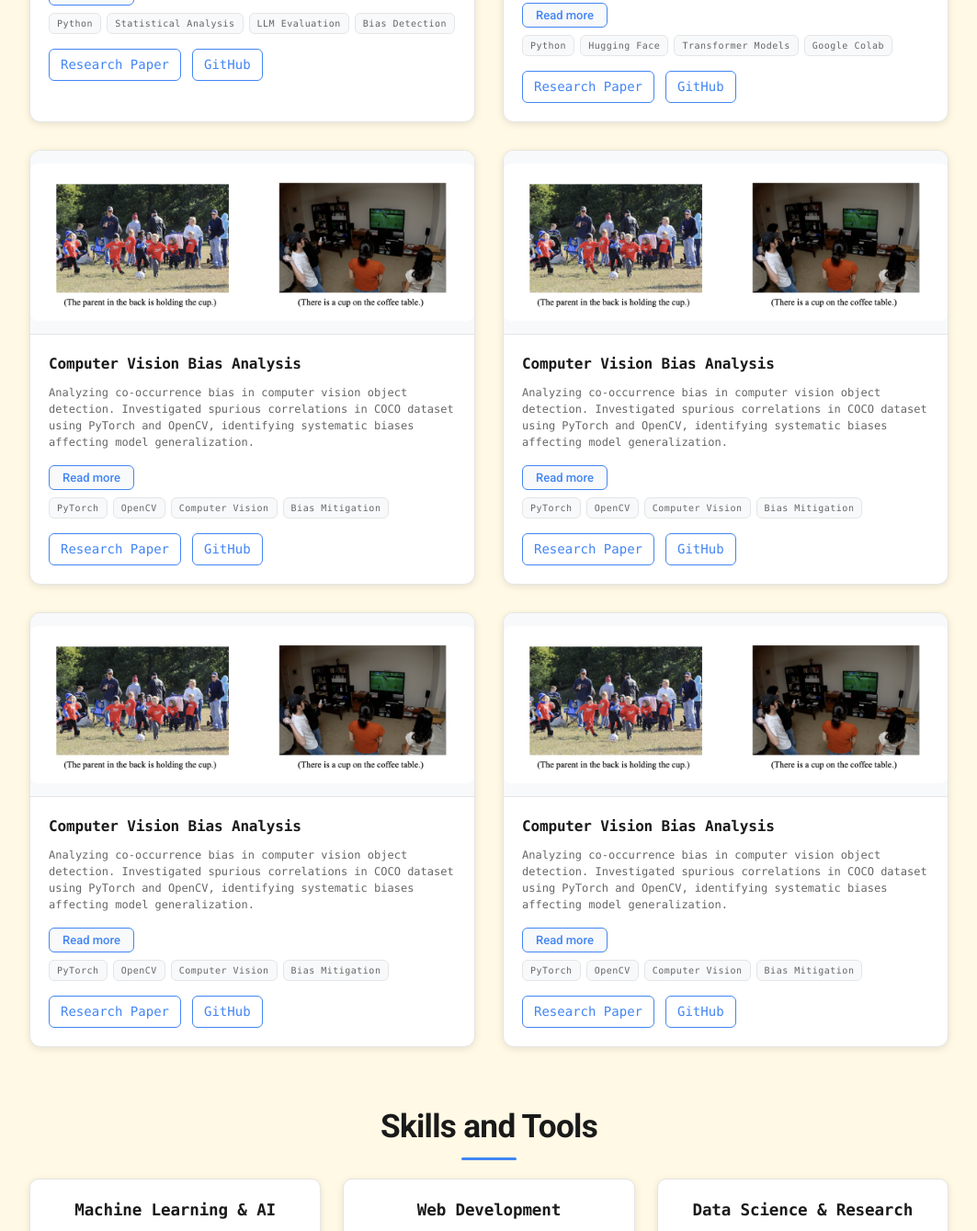
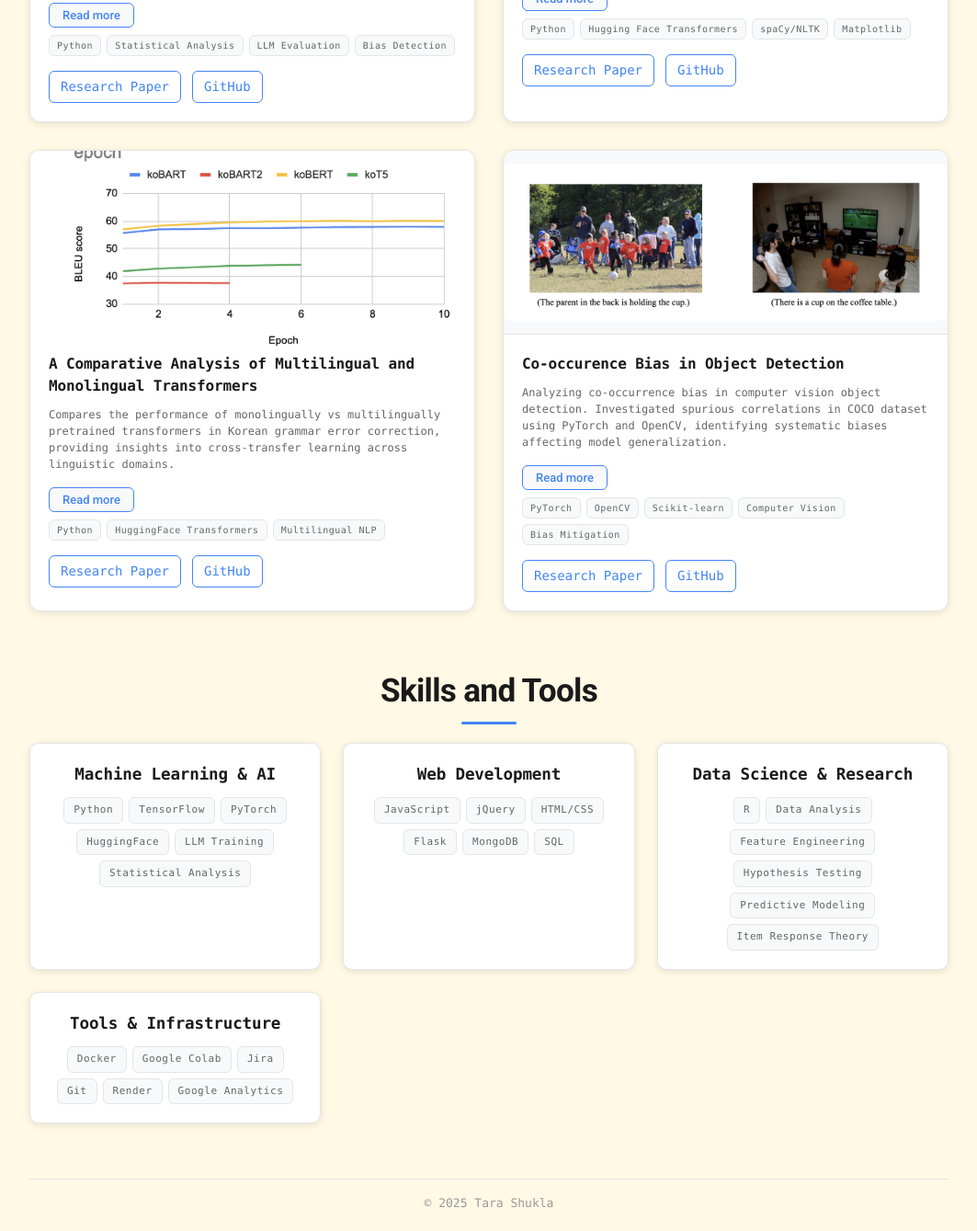
Before and after one commit to tara-shukla/tara-shukla.github.io, a plain HTML site: page index.html in a window 1280 px wide. Shown: the part 3075-4414 px from the top of the page at 92% size, without its empty margins (108-1171 px from the left). Drawn offline with Linux system fonts and the light colour scheme.

Commit message:
alkfjlksdj

```diff
--- a/index.html
+++ b/index.html
@@ -270,6 +270,7 @@
                         <button class="read-more-btn" onclick="toggleReadMore(this)">Read more</button>
                         <div class="project-more" style="display:none;">
                             <i>LLMs exhibit severe ordering bias when trained on directional facts, e.g. they can answer, “A is B” but fail at the equivalent “B is A.” This is called the reversal curse– model biases in bidirectional knowledge retrieval. </i>
+                            <br>
                             <p>
                             We reproduced and extended the reversal curse of <a href="https://arxiv.org/abs/2309.12288">Burglund, et.al </a> through using synthetic fact datasets and developing various solutions for improving bidirectional knowledge encoding. We designed two data augmentation pipelines: chain-of-thought reasoning prompts that create causal/deductive inference chains, and negation-based contrastive examples that teach models to reject incorrect mappings. We implemented a symmetric contrastive loss function using an InfoNCE objective to align embeddings of fact pairs with their reversed counterparts during fine-tuning.
 
@@ -285,24 +286,28 @@
                             <span class="tech-tag">PyTorch</span>
                         </div>
                         <div class="project-links">
-                            <a href="src/rev_curse/rev_curse.pdf" class="project-link">Research Paper</a>
-                            <a href="https://github.com/tara-shukla/reversal_curse" class="project-link">GitHub</a>
+                            <a href="src/rev_curse/rev_curse.pdf" target="_blank" class="project-link">Research Paper</a>
+                            <a href="https://github.com/tara-shukla/reversal_curse" target="_blank" class="project-link">GitHub</a>
                         </div>
                     </div>
                 </div>
 
                 <div class="project-card">
                     <div class="project-image">
-                        <div class="project-placeholder">🤖</div>
+                        <img src="src/llm_demo/llm_demo.png" alt="co-occurence bias" style="width:100%;height:auto;border-radius:8px;">
                     </div>
                     <div class="project-content">
-                        <h3>Grading Bias Analysis in LLM Essay Evaluations</h3>
-                        <p>Investigation into algorithmic bias across 5 state-of-the-art LLMs using 25,000+ student essays. Implemented demographic-blind and demographic-aware testing methodologies to evaluate fairness in automated grading systems.</p>
+                        <h3>Evaluating Demographic Bias in LLM-Based Essay Grading</h3>
+                        <p>Investigation into algorithmic bias across 5 LLMs using 25,000+ student essays. Implemented demographic-blind and demographic-aware testing methodologies to evaluate fairness in automated grading systems.</p>
 
                         <button class="read-more-btn" onclick="toggleReadMore(this)">Read more</button>
                         <div class="project-more" style="display:none;">
+                            <i>
+                                LLMs are being integrated into educational systems for assessing student writing: however, they are not robust against bias in scoring. Without understanding LLM judgment bias, automated essay grading systems can  perpetuate or amplify existing educational inequities based on demographic factors.
+                            </i>
+                            <br>
                             <p>
-                                This project explores the application of Item Response Theory (IRT) to evaluate large language models (LLMs) in the context of writing assessment. By leveraging psychometric models, we can better understand the strengths and weaknesses of LLMs across different domains and tasks. The research includes extensive experiments with transformer architectures, statistical analysis, and cloud-based evaluation pipelines.
+                                Using the PERSUADE 2.0 dataset with 25,000+ student essays, we evaluated five LLMs for demographic bias through demographic-blind, demographic-aware, and counterfactual analysis approaches across six demographic variables. We found significant biases in four of five models, with score variations up to 1.9 rubric points when demographic information was included. Our counterfactual analysis highlighted that white students' essays consistently received higher scores, while essays by Hispanic/Latino, Black/African American, and Asian/Pacific Islander students experienced significant score decreases under counterfactual conditions. Our findings highlight fairness concerns for AI-powered educational assessment and demonstrate the need for bias detection and mitigation strategies before widespread deployment of LLM graders.
                             </p>
                         </div>
 
@@ -313,36 +318,72 @@
                             <span class="tech-tag">Bias Detection</span>
                         </div>
                         <div class="project-links">
-                            <a href="#" class="project-link">Research Paper</a>
-                            <a href="#" class="project-link">GitHub</a>
+                            <a href="src/llm_demo/llm_demo.pdf" target="_blank" class="project-link">Research Paper</a>
+                            <a href="https://github.com/tara-shukla/llm_demographic_discrim" target="_blank" class="project-link">GitHub</a>
                         </div>
                     </div>
                 </div>
 
                 <div class="project-card">
                     <div class="project-image">
-                        <div class="project-placeholder">🌐</div>
+                        <img src="src/cross_atn/cross_atn.png" alt="cross-atn" style="width:100%;height:auto;border-radius:8px;">
+
                     </div>
                     <div class="project-content">
-                        <h3>Multilingual vs Monolingual Transformer Analysis</h3>
-                        <p>Comparative analysis of multilingual and monolingual transformer models. Implemented experimental setups using Google Colab and Hugging Face libraries, fine-tuned models on GEC datasets, and evaluated performance metrics.</p>
+                        <h3>Investigating Interpretability Of Cross-Attention in Neural Machine Translation </h3>
+                        <p> Investigates the interpretability of cross-attention mechanisms in neural machine translation models, using traditional MT cross-linguistic alignment as a baseline.</p>
 
                         <button class="read-more-btn" onclick="toggleReadMore(this)">Read more</button>
                         <div class="project-more" style="display:none;">
+                            <i>
+                                The internal decision-making of transformer machine translation (MT) models are not interpretable, making it difficult to understand how models arrive at translations.
+                            </i>
+                            <br>
                             <p>
-                                This project explores the application of Item Response Theory (IRT) to evaluate large language models (LLMs) in the context of writing assessment. By leveraging psychometric models, we can better understand the strengths and weaknesses of LLMs across different domains and tasks. The research includes extensive experiments with transformer architectures, statistical analysis, and cloud-based evaluation pipelines.
+                                We aimed to enhance understanding of English-French MT by visualizing cross-attention patterns and comparing them to traditional machine translation cross-linguistic alignment strategies. To do so, we built an analysis pipeline to compare attention distributions in a multilingual transformer model, MarianMT,  to linguistic structures like word alignment, part-of-speech patterns, and syntactic dependency. We found that  cross-attention serves as a distributed (rather than concentrated) alignment proxy, and that different attention heads exhibit patterns that correspond to syntactic, contextual, and semantic dependencies. Our work provided insight into how neural MT systems make cross-linguistic connections, contributing to model interpretability and error detection.
                             </p>
                         </div>
 
                         <div class="project-tech">
                             <span class="tech-tag">Python</span>
-                            <span class="tech-tag">Hugging Face</span>
-                            <span class="tech-tag">Transformer Models</span>
-                            <span class="tech-tag">Google Colab</span>
+                            <span class="tech-tag">Hugging Face Transformers</span>
+                            <span class="tech-tag">spaCy/NLTK</span>
+                            <span class="tech-tag">Matplotlib</span>
                         </div>
                         <div class="project-links">
-                            <a href="#" class="project-link">Research Paper</a>
-                            <a href="#" class="project-link">GitHub</a>
+                            <a href="src/cross_atn/cross_atn_multi.pdf" target ="_blank" class="project-link">Research Paper</a>
+                            <a href="https://github.com/tara-shukla/cross_atn_mt" target ="_blank" class="project-link">GitHub</a>
+                        </div>
+                    </div>
+                </div>
+
+                <div class="project-card">
+                    <div class="project-image">
+                        <img src="src/junior/junior_thesis.png" alt="co-occurence bias" style="width:100%;height:auto;border-radius:8px;">
+                    </div>
+                    <div class="project-content">
+                        <h3>A Comparative Analysis of Multilingual and Monolingual Transformers </h3>
+                        <p>Compares the performance of monolingually vs multilingually pretrained transformers in Korean grammar error correction, providing insights into cross-transfer learning across linguistic domains.</p>
+
+                        <button class="read-more-btn" onclick="toggleReadMore(this)">Read more</button>
+                        <div class="project-more" style="display:none;">
+                            <i>
+                                Especially for morphologically complex languages dissimilar to English, there is conflicting evidence on the comparative efficacy of monolingual vs multilingual transformers in language modeling tasks. This study addresses how Transformer model performance varies based on pretraining with single versus multiple source languages for grammar error correction in Korean.
+                            </i>
+                            <br>
+                            <p>
+                                I fine-tuned various pretrained monolingual (KoBART, KoBERT, KoT5) and multilingual (mBART, mT5, M2M) Transformer models, along with a statistical baseline (HANSPELL), on a Korean language learner corpus for Grammar Error Correction (GEC). Using Python, KoNLPy, and KAGAS, I measured performance across M2-scoring (precision, recall, F0.5), BLEU, and GLEU metrics. My research found that overall multilingual models outperformed their monolingual counterparts in overall GEC and individual error classification, and all Transformer models significantly surpassed the statistical baseline. While multilingual models showed greater trainability and higher test set recall, BLEU, and GLEU scores, monolingual models like KoT5 exhibited competitive performance in precision and F0.5, and excelled in specific error types, suggesting their ability to capture nuanced single-language grammar. In general my findings highlight multilingual models' potential for leveraging linguistic diversity in underrepresented languages, but underscores the need for tailored tokenization strategies for morphologically rich languages.
+                            </p>
+                        </div>
+
+                        <div class="project-tech">
+                            <span class="tech-tag">Python</span>
+                            <span class="tech-tag">HuggingFace Transformers</span>
+                            <span class="tech-tag">Multilingual NLP</span>
+                        </div>
+                        <div class="project-links">
+                            <a href="src/junior/junior_thesis.pdf" target="_blank" class="project-link">Research Paper</a>
+                            <a href="https://github.com/tara-shukla/multilingual_crosstransfer_learning" target="_blank" class="project-link">GitHub</a>
                         </div>
                     </div>
                 </div>
@@ -352,115 +393,34 @@
                         <img src="src/compvis/bias_icon.png" alt="co-occurence bias" style="width:100%;height:auto;border-radius:8px;">
                     </div>
                     <div class="project-content">
-                        <h3>Computer Vision Bias Analysis</h3>
+                        <h3>Co-occurence Bias in Object Detection</h3>
                         <p>Analyzing co-occurrence bias in computer vision object detection. Investigated spurious correlations in COCO dataset using PyTorch and OpenCV, identifying systematic biases affecting model generalization.</p>
 
                         <button class="read-more-btn" onclick="toggleReadMore(this)">Read more</button>
                         <div class="project-more" style="display:none;">
+                            <i>Computer vision models can rely on contextual clues, leading to degraded performance when detecting or classifying objects outside their usual contexts: thus, the presence or absence of commonly co-occurring entities can create bias. </i>
+                            <br>
                             <p>
-                                This project explores the application of Item Response Theory (IRT) to evaluate large language models (LLMs) in the context of writing assessment. By leveraging psychometric models, we can better understand the strengths and weaknesses of LLMs across different domains and tasks. The research includes extensive experiments with transformer architectures, statistical analysis, and cloud-based evaluation pipelines.
+                                We extended Singh et al.'s (2020) contextual bias research to explore whether co-occurrence bias impacts the performance of YOLOv5, an object detection model leveraging locality and bounding boxes. We built data processing pipelines to process images and annotations, identify and isolate object pairs, and create targeted validation sets. We evaluated the model on 125,000+ images via adapting bias metrics for detection tasks.
+
+                                We found significant co-occurrence biases in the model’s object detection, with some pairs showing up to 2.47x performance degradation. We performed analysis on how object positioning and occlusion patterns can drive these biases; our findings contribute insights for improving detection via dataset curation to mitigate co-occurrence bias.
                             </p>
                         </div>
 
                         <div class="project-tech">
                             <span class="tech-tag">PyTorch</span>
                             <span class="tech-tag">OpenCV</span>
+                            <span class="tech-tag">Scikit-learn</span>
                             <span class="tech-tag">Computer Vision</span>
                             <span class="tech-tag">Bias Mitigation</span>
                         </div>
                         <div class="project-links">
-                            <a href="#" class="project-link">Research Paper</a>
-                            <a href="#" class="project-link">GitHub</a>
+                            <a href="src/compvis/obj_det_bias.pdf" target="_blank" class="project-link">Research Paper</a>
+                            <a href="https://github.com/tara-shukla/cv_detection_bias" target="_blank" class="project-link">GitHub</a>
                         </div>
                     </div>
                 </div>
 
-                <div class="project-card">
-                    <div class="project-image">
-                        <img src="src/compvis/bias_icon.png" alt="co-occurence bias" style="width:100%;height:auto;border-radius:8px;">
-                    </div>
-                    <div class="project-content">
-                        <h3>Computer Vision Bias Analysis</h3>
-                        <p>Analyzing co-occurrence bias in computer vision object detection. Investigated spurious correlations in COCO dataset using PyTorch and OpenCV, identifying systematic biases affecting model generalization.</p>
-
-                        <button class="read-more-btn" onclick="toggleReadMore(this)">Read more</button>
-                        <div class="project-more" style="display:none;">
-                            <p>
-                                This project explores the application of Item Response Theory (IRT) to evaluate large language models (LLMs) in the context of writing assessment. By leveraging psychometric models, we can better understand the strengths and weaknesses of LLMs across different domains and tasks. The research includes extensive experiments with transformer architectures, statistical analysis, and cloud-based evaluation pipelines.
-                            </p>
-                        </div>
-
-                        <div class="project-tech">
-                            <span class="tech-tag">PyTorch</span>
-                            <span class="tech-tag">OpenCV</span>
-                            <span class="tech-tag">Computer Vision</span>
-                            <span class="tech-tag">Bias Mitigation</span>
-                        </div>
-                        <div class="project-links">
-                            <a href="#" class="project-link">Research Paper</a>
-                            <a href="#" class="project-link">GitHub</a>
-                        </div>
-                    </div>
-                </div>
-
-
-                <div class="project-card">
-                    <div class="project-image">
-                        <img src="src/compvis/bias_icon.png" alt="co-occurence bias" style="width:100%;height:auto;border-radius:8px;">
-                    </div>
-                    <div class="project-content">
-                        <h3>Computer Vision Bias Analysis</h3>
-                        <p>Analyzing co-occurrence bias in computer vision object detection. Investigated spurious correlations in COCO dataset using PyTorch and OpenCV, identifying systematic biases affecting model generalization.</p>
-
-                        <button class="read-more-btn" onclick="toggleReadMore(this)">Read more</button>
-                        <div class="project-more" style="display:none;">
-                            <p>
-                                This project explores the application of Item Response Theory (IRT) to evaluate large language models (LLMs) in the context of writing assessment. By leveraging psychometric models, we can better understand the strengths and weaknesses of LLMs across different domains and tasks. The research includes extensive experiments with transformer architectures, statistical analysis, and cloud-based evaluation pipelines.
-                            </p>
-                        </div>
-
-                        <div class="project-tech">
-                            <span class="tech-tag">PyTorch</span>
-                            <span class="tech-tag">OpenCV</span>
-                            <span class="tech-tag">Computer Vision</span>
-                            <span class="tech-tag">Bias Mitigation</span>
-                        </div>
-                        <div class="project-links">
-                            <a href="#" class="project-link">Research Paper</a>
-                            <a href="#" class="project-link">GitHub</a>
-                        </div>
-                    </div>
-                </div>
-
-                <div class="project-card">
-                    <div class="project-image">
-                        <img src="src/compvis/bias_icon.png" alt="co-occurence bias" style="width:100%;height:auto;border-radius:8px;">
-                    </div>
-                    <div class="project-content">
-                        <h3>Computer Vision Bias Analysis</h3>
-                        <p>Analyzing co-occurrence bias in computer vision object detection. Investigated spurious correlations in COCO dataset using PyTorch and OpenCV, identifying systematic biases affecting model generalization.</p>
-
-                        <button class="read-more-btn" onclick="toggleReadMore(this)">Read more</button>
-                        <div class="project-more" style="display:none;">
-                            <p>
-                                This project explores the application of Item Response Theory (IRT) to evaluate large language models (LLMs) in the context of writing assessment. By leveraging psychometric models, we can better understand the strengths and weaknesses of LLMs across different domains and tasks. The research includes extensive experiments with transformer architectures, statistical analysis, and cloud-based evaluation pipelines.
-                            </p>
-                        </div>
-
-                        <div class="project-tech">
-                            <span class="tech-tag">PyTorch</span>
-                            <span class="tech-tag">OpenCV</span>
-                            <span class="tech-tag">Computer Vision</span>
-                            <span class="tech-tag">Bias Mitigation</span>
-                        </div>
-                        <div class="project-links">
-                            <a href="#" class="project-link">Research Paper</a>
-                            <a href="#" class="project-link">GitHub</a>
-                        </div>
-                    </div>
-                </div>
-
-            </div>
         </section>
 
 
```
Also changed, not shown: src/thesis/senior_thesis.png, src/thesis/senior_thesis_dep.png (added).
